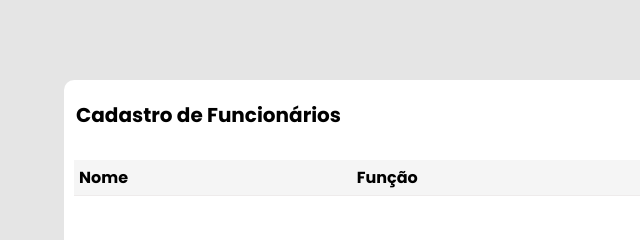
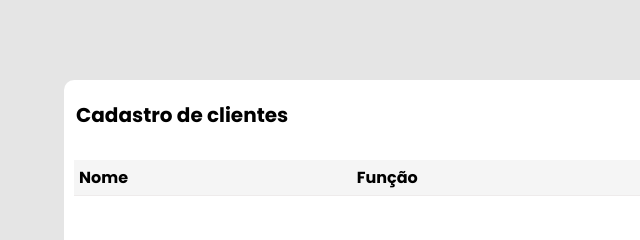
Before and after one commit to zfelipesilveira/cadastroCrud, a plain HTML site: page index.html in a window 1280 px wide. Shown: the top 240 px of the page, 0-640 px from the left. Drawn offline with nearby package versions, Linux system fonts and the light colour scheme.

Commit message:
mudanca no html

```diff
--- a/index.html
+++ b/index.html
@@ -14,7 +14,7 @@
 <body>
   <div class="container">
     <div class="header">
-      <span>Cadastro de Funcionários</span>
+      <span>Cadastro de clientes</span>
       <button onclick="openModal()" id="new">Incluir</i></button>
     </div>
 
```
